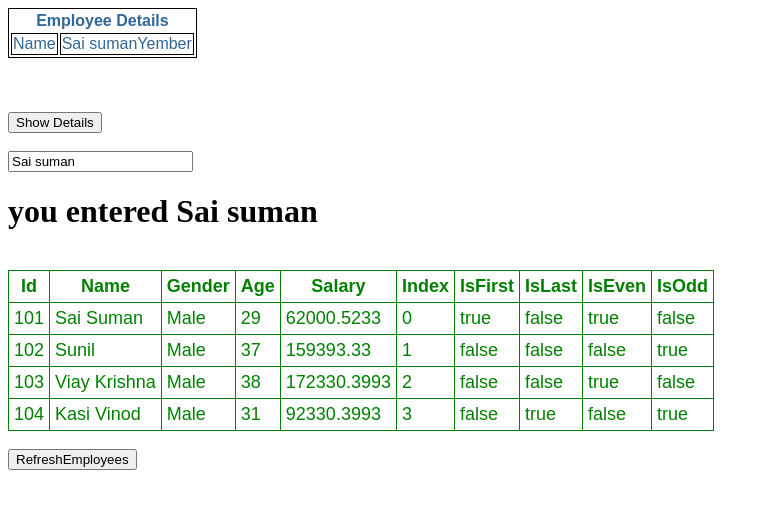
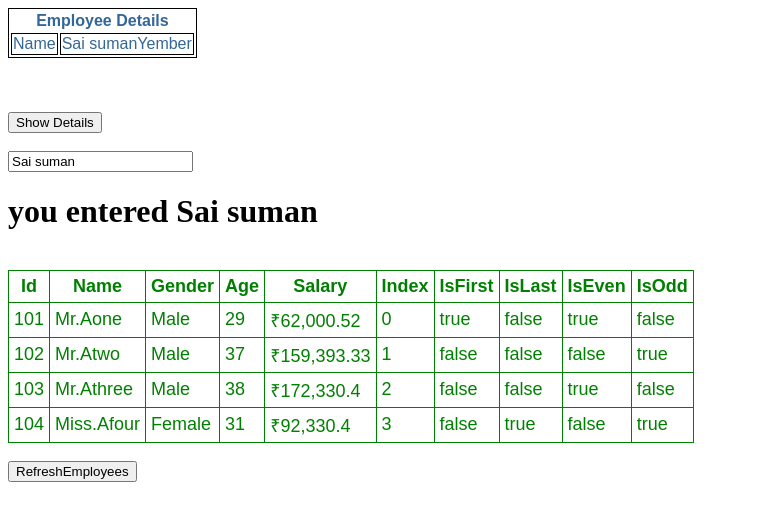
Before and after one commit to saisuman30/AngularPractice, an Angular app in the folder kv-angularcli-componentdemo/: page / in a window 1280 px wide. Shown: the top 520 px of the page, without its empty margins (0-769 px from the left). Built offline with nearby package versions, Linux system fonts and the light colour scheme.

Commit message:
Added custom pipes

```diff
--- a/kv-angularcli-componentdemo/src/app/app.module.ts
+++ b/kv-angularcli-componentdemo/src/app/app.module.ts
@@ -7,9 +7,11 @@ import { AppComponent } from './app.component';
 import {EmployeeComponent} from './employee/employee.component';
 import {EmployeeListComponent} from './employee/employeelist.component';
 
+import {EmployeeTitlePipe} from './employee/employeetitle.pipe';
+
 @NgModule({
   declarations: [
-    AppComponent,EmployeeComponent,EmployeeListComponent
+    AppComponent,EmployeeComponent,EmployeeListComponent,EmployeeTitlePipe
 
   ],
   imports: [
--- a/kv-angularcli-componentdemo/src/app/employee/employeelist.component.html
+++ b/kv-angularcli-componentdemo/src/app/employee/employeelist.component.html
@@ -17,10 +17,10 @@
     <tbody>
         <tr *ngFor='let employee of employees;trackBy:trackEmployeeById;let i=index;let isFirst=first;let isLast=last;let isEven=even;let isOdd=odd'>
              <td>{{employee.Id}}</td>
-            <td>{{employee.firstName}}</td>
+            <td>{{employee.firstName|employeeTitle:employee.Gender}}</td>
             <td>{{employee.Gender}}</td>
             <td>{{employee.Age}}</td>
-            <td>{{employee.Salary}}</td>
+            <td>{{employee.Salary|currency:'INR':true:'1.1-2'}}</td>
             <td>{{i}}</td>
             <td>{{isFirst}}</td>
                 <td>{{isLast}}</td>
--- a/kv-angularcli-componentdemo/src/app/employee/employeelist.component.ts
+++ b/kv-angularcli-componentdemo/src/app/employee/employeelist.component.ts
@@ -11,10 +11,10 @@ export class EmployeeListComponent {
     constructor() {
         this.employees =
             [
-                { Id: 101, firstName: 'Sai Suman', lastName: 'Yember', Gender: 'Male', Age: 29, Salary: 62000.5233 },
-                { Id: 102, firstName: 'Sunil', lastName: 'Mahender', Gender: 'Male', Age: 37, Salary: 159393.33 },
-                { Id: 103, firstName: 'Viay Krishna', lastName: 'Muvvala', Gender: 'Male', Age: 38, Salary: 172330.3993 },
-                { Id: 104, firstName: 'Kasi Vinod', lastName: 'Borra', Gender: 'Male', Age: 31, Salary: 92330.3993 },
+                { Id: 101, firstName: 'Aone', lastName: 'xyzone', Gender: 'Male', Age: 29, Salary: 62000.5233 },
+                { Id: 102, firstName: 'Atwo', lastName: 'xyztwo', Gender: 'Male', Age: 37, Salary: 159393.33 },
+                { Id: 103, firstName: 'Athree ', lastName: 'xyzthree', Gender: 'Male', Age: 38, Salary: 172330.3993 },
+                { Id: 104, firstName: 'Afour ', lastName: 'xyzfour', Gender: 'Female', Age: 31, Salary: 92330.3993 },
 
 
             ];
--- /dev/null
+++ b/kv-angularcli-componentdemo/src/app/employee/employeetitle.pipe.ts
@@ -0,0 +1,17 @@
+import { PipeTransform, Pipe } from '@angular/core';
+
+@Pipe({
+    name:'employeeTitle'
+})
+
+export class EmployeeTitlePipe implements PipeTransform{
+    transform(value:string,gender:string):string{
+        if(gender.toLowerCase()=='male'){
+            return 'Mr.'+value;
+        }
+        else{
+            return 'Miss.'+value;
+        }
+
+    }
+}
```
